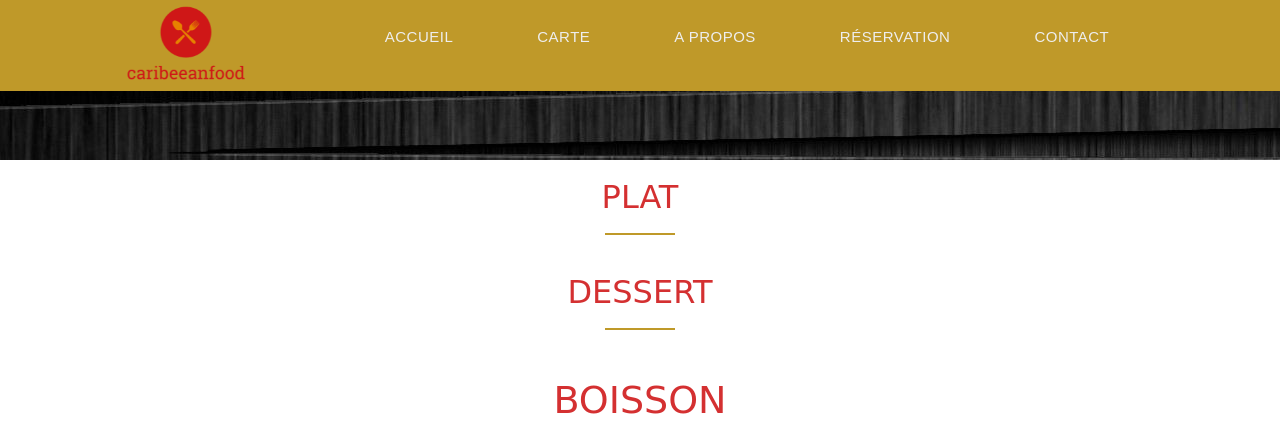
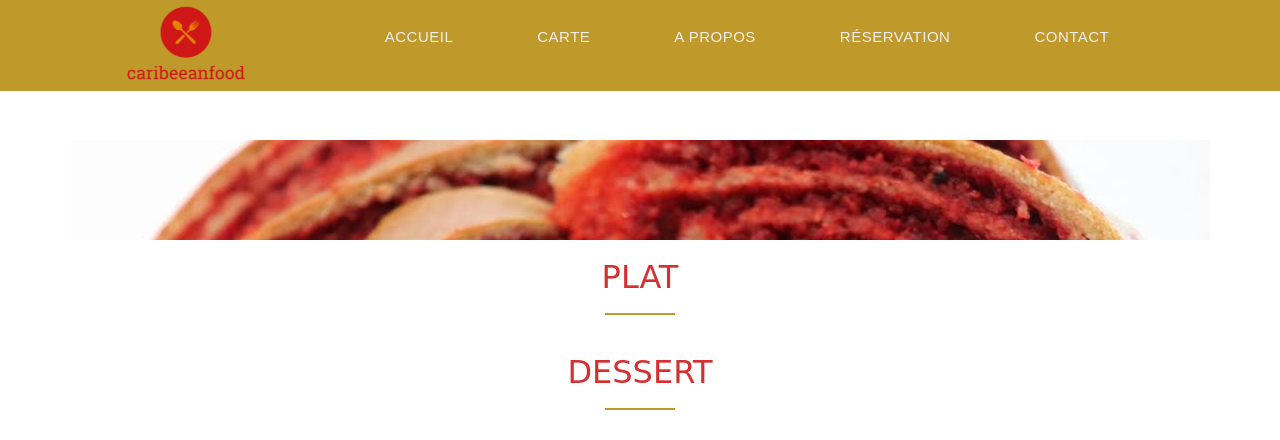
Before and after one commit to Larry-971/caribeean_food, a Symfony app: template templates/home/carte.html.twig in a window 1280 px wide. Shown: the top 440 px of the page. Run offline with Twig, Linux system fonts and the light colour scheme; the template is opened without the code that fills it, so the values that code supplies are empty; some libraries are stand-ins or nearby versions.

Commit message:
Design de la Page Carte: OK

```diff
--- a/public/css/style.css
+++ b/public/css/style.css
@@ -265,8 +265,11 @@ header .intro-text {
 /* Page Carte */
 
 #bg-carte {
-	padding: 100px 0 60px 0;
-	background: url(../img/font-carte.jpg)  no-repeat;
+	padding: 80px 0 60px 0;
+}
+#banniere{
+	height: 100px;
+	background-image: url(../img/fond-banniere1.jpg);
 }
 #restaurant-menu img {
 	width: 270px;
--- a/templates/home/carte.html.twig
+++ b/templates/home/carte.html.twig
@@ -7,7 +7,7 @@
   <div id="restaurant-menu">
     <div id="bg-carte"></div>
     <div class="container">
-
+      <div id="banniere"></div>
       <h2 class="menu-section-title">Plat</h2>
       <div class="row">
         {% for plat in plats %}
```
Also changed, not shown: public/img/fond-accueil.jpg (added), public/img/fond-banniere.jpg (added), public/img/fond-banniere1.jpg (added), public/img/fond-carte.jpg (added), public/img/font-carte.jpg (deleted).
